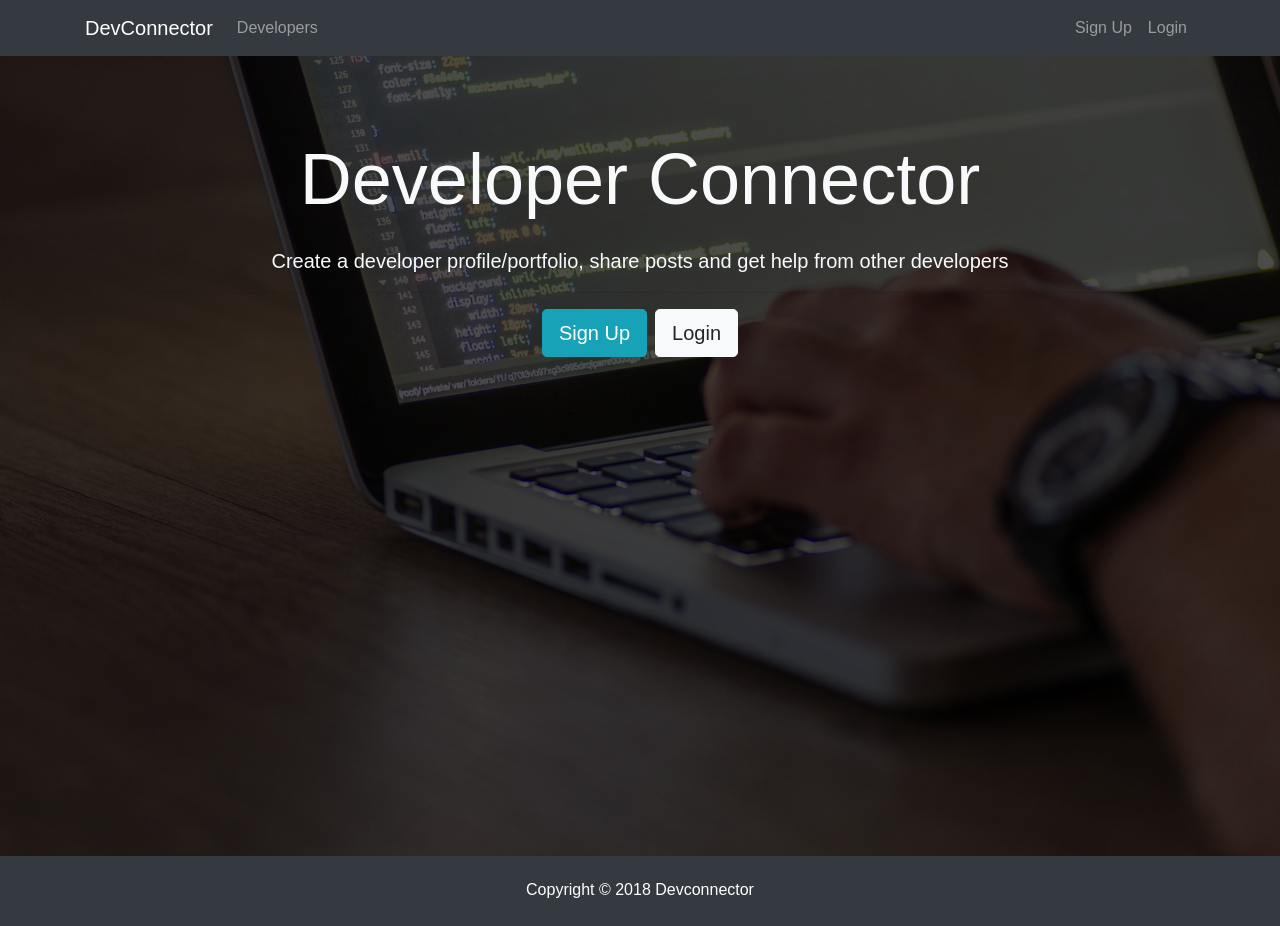
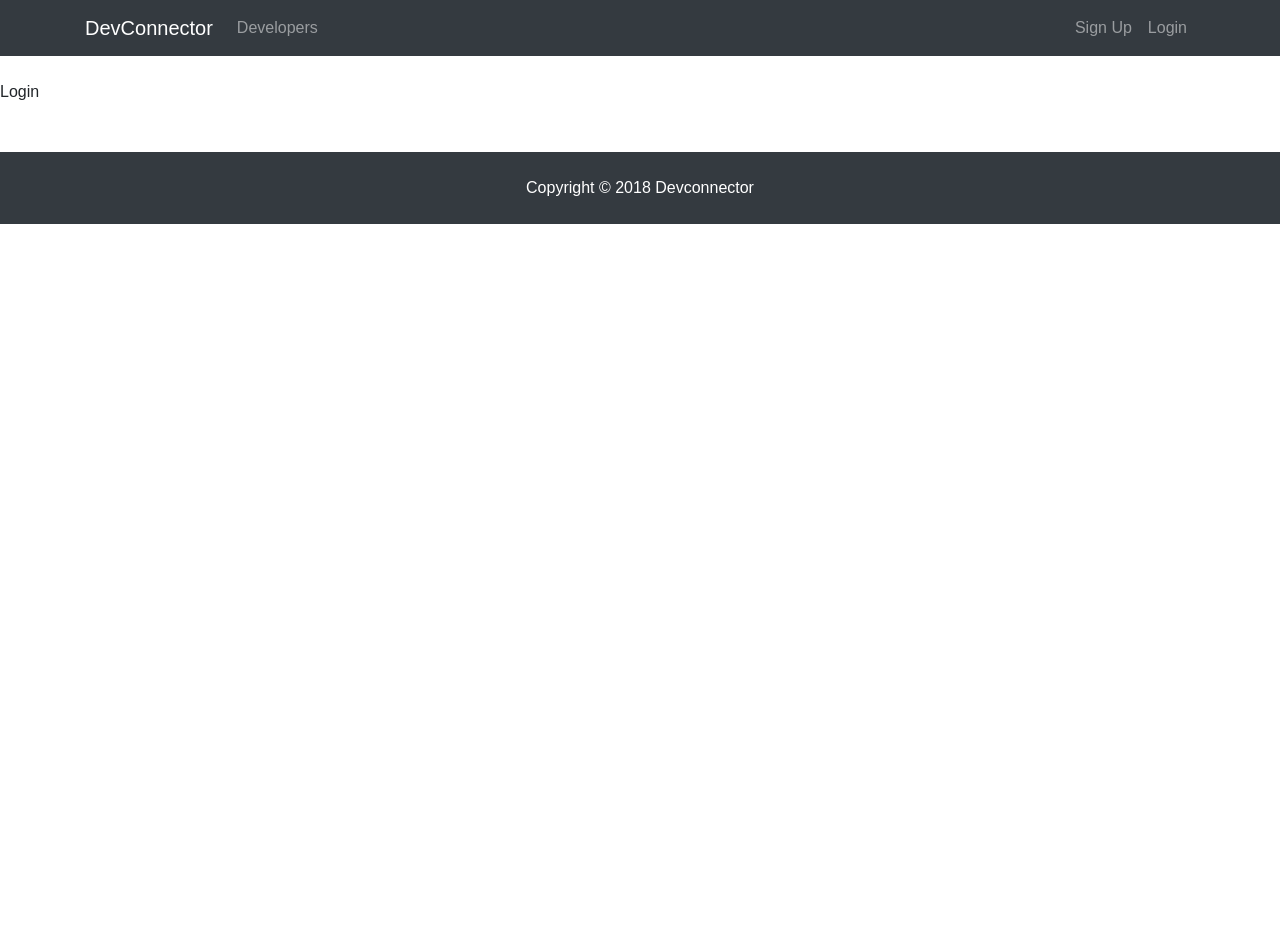
Before and after one commit to anku255/Devconnector, a React (Create React App) app in the folder client/: page /login in a window 1280 px wide. After the commit the page ends 800 px from the top, so only its background shows below. Built offline with nearby package versions, Linux system fonts and the light colour scheme.

Commit message:
📝 Add react-router

```diff
--- a/client/package.json
+++ b/client/package.json
@@ -5,6 +5,7 @@
   "dependencies": {
     "react": "^16.3.2",
     "react-dom": "^16.3.2",
+    "react-router-dom": "^4.2.2",
     "react-scripts": "1.1.4"
   },
   "scripts": {
--- a/client/src/App.js
+++ b/client/src/App.js
@@ -1,17 +1,25 @@
 import React, { Component } from 'react';
+import { BrowserRouter as Router, Route } from 'react-router-dom';
+
 import Navbar from './components/layout/Navbar';
 import Footer from './components/layout/Footer';
 import Landing from './components/layout/Landing';
+import Login from './components/auth/Login';
+import Register from './components/auth/Register';
 import './App.css';
 
 class App extends Component {
   render() {
     return (
-      <div className="App">
-        <Navbar />
-        <Landing />
-        <Footer />
-      </div>
+      <Router>
+        <div className="App">
+          <Navbar />
+          <Route exact path="/" component={Landing} />
+          <Route exact path="/register" component={Register} />
+          <Route exact path="/login" component={Login} />
+          <Footer />
+        </div>
+      </Router>
     );
   }
 }
--- /dev/null
+++ b/client/src/components/auth/Login.js
@@ -0,0 +1,9 @@
+import React, { Component } from 'react';
+
+class Login extends Component {
+  render() {
+    return <div>Login</div>;
+  }
+}
+
+export default Login;
--- /dev/null
+++ b/client/src/components/auth/Register.js
@@ -0,0 +1,9 @@
+import React, { Component } from 'react';
+
+class Register extends Component {
+  render() {
+    return <div>Regiser</div>;
+  }
+}
+
+export default Register;
--- a/client/src/components/layout/Landing.js
+++ b/client/src/components/layout/Landing.js
@@ -1,4 +1,5 @@
 import React, { Component } from 'react';
+import { Link } from 'react-router-dom';
 
 class Landing extends Component {
   render() {
@@ -15,12 +16,12 @@
                   from other developers
                 </p>
                 <hr />
-                <a href="register.html" className="btn btn-lg btn-info mr-2">
+                <Link to="/register" className="btn btn-lg btn-info mr-2">
                   Sign Up
-                </a>
-                <a href="login.html" className="btn btn-lg btn-light">
+                </Link>
+                <Link to="/login" className="btn btn-lg btn-light">
                   Login
-                </a>
+                </Link>
               </div>
             </div>
           </div>
--- a/client/src/components/layout/Navbar.js
+++ b/client/src/components/layout/Navbar.js
@@ -1,13 +1,14 @@
 import React, { Component } from 'react';
+import { Link } from 'react-router-dom';
 
 class Navbar extends Component {
   render() {
     return (
       <nav className="navbar navbar-expand-sm navbar-dark bg-dark mb-4">
         <div className="container">
-          <a className="navbar-brand" href="landing.html">
+          <Link className="navbar-brand" to="/">
             DevConnector
-          </a>
+          </Link>
           <button
             className="navbar-toggler"
             type="button"
@@ -20,23 +21,23 @@
           <div className="collapse navbar-collapse" id="mobile-nav">
             <ul className="navbar-nav mr-auto">
               <li className="nav-item">
-                <a className="nav-link" href="profiles.html">
+              <Link className="nav-link" to="/profiles">
                   {' '}
                   Developers
-                </a>
+                </Link>
               </li>
             </ul>
 
             <ul className="navbar-nav ml-auto">
               <li className="nav-item">
-                <a className="nav-link" href="register.html">
+                <Link className="nav-link" to="/register">
                   Sign Up
-                </a>
+                </Link>
               </li>
               <li className="nav-item">
-                <a className="nav-link" href="login.html">
+                <Link className="nav-link" to="/login">
                   Login
-                </a>
+                </Link>
               </li>
             </ul>
           </div>
```
Also changed, not shown: 1 other file (tests, documents, lock files or other folders).
